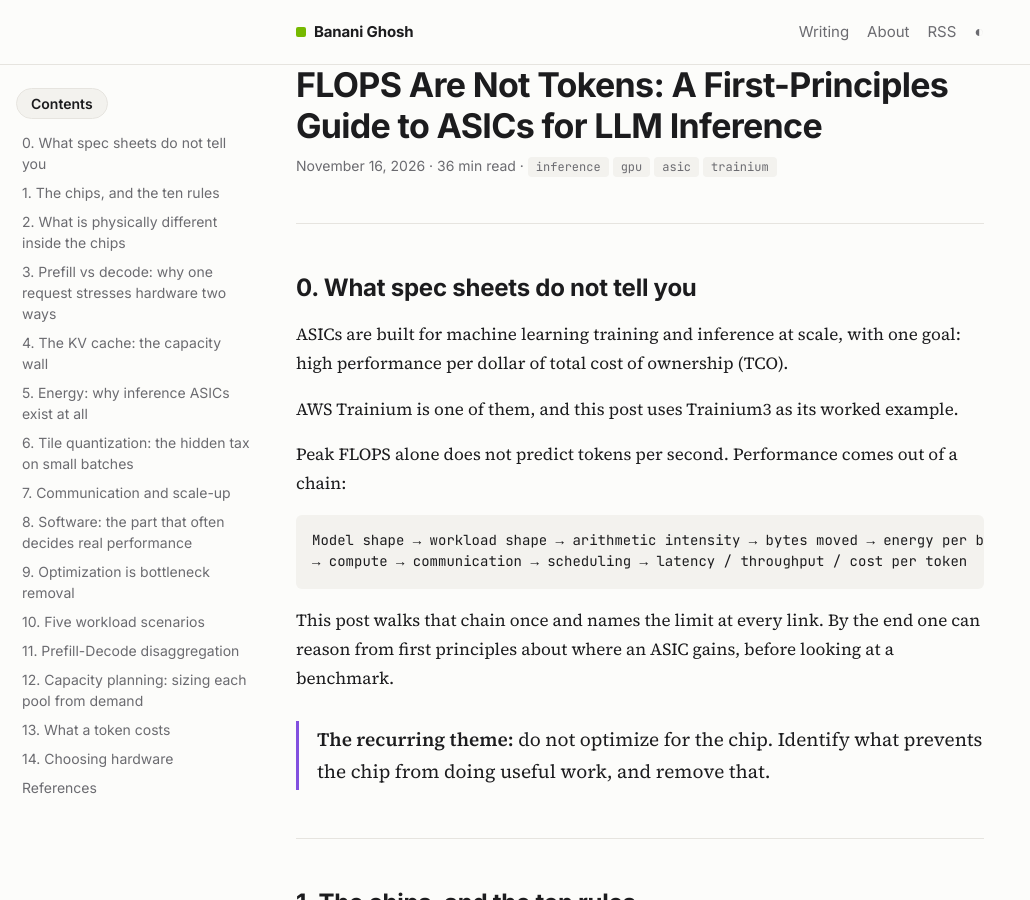
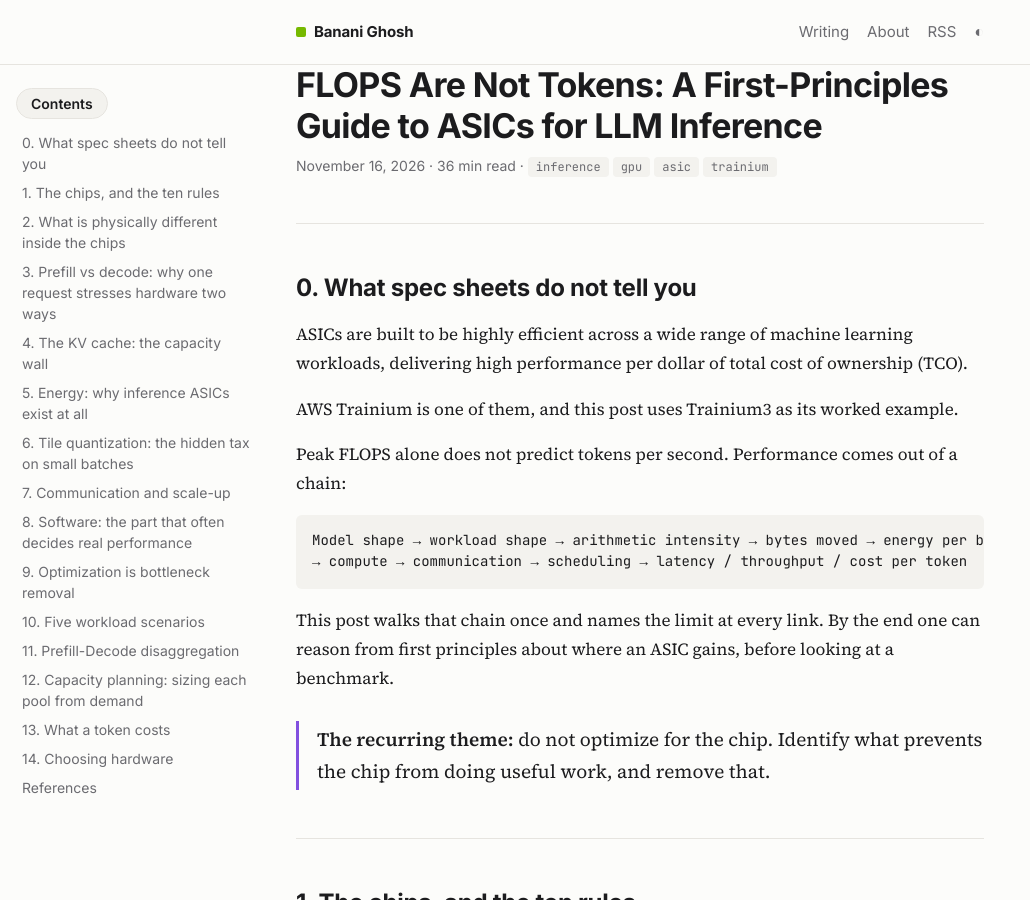
Before and after one commit to bananighosh/bananighosh.github.io, a Jekyll site: the page built from _posts/2026-11-16-flops-are-not-tokens.md, in a window 1280 px wide and 900 px high. Shown: the whole window, without its empty margins (0-1030 px from the left). Built offline with Jekyll 4.4.1, drawn with Linux system fonts in a browser that asks for light colours.

Commit message:
Intro: ASICs across a wide range of ML workloads
Co-Authored-By: Claude Opus 5.5 <noreply@anthropic.com>
Claude-Session: https://claude.ai/code/session_01K2HJxVUv7i1duGErniTfDd

```diff
--- a/_posts/2026-11-16-flops-are-not-tokens.md
+++ b/_posts/2026-11-16-flops-are-not-tokens.md
@@ -17,7 +17,7 @@ math: false
 
 ## 0. What spec sheets do not tell you
 
-ASICs are built for machine learning training and inference at scale, with one goal: high performance per dollar of total cost of ownership (TCO).
+ASICs are built to be highly efficient across a wide range of machine learning workloads, delivering high performance per dollar of total cost of ownership (TCO).
 
 AWS Trainium is one of them, and this post uses Trainium3 as its worked example.
 
```
